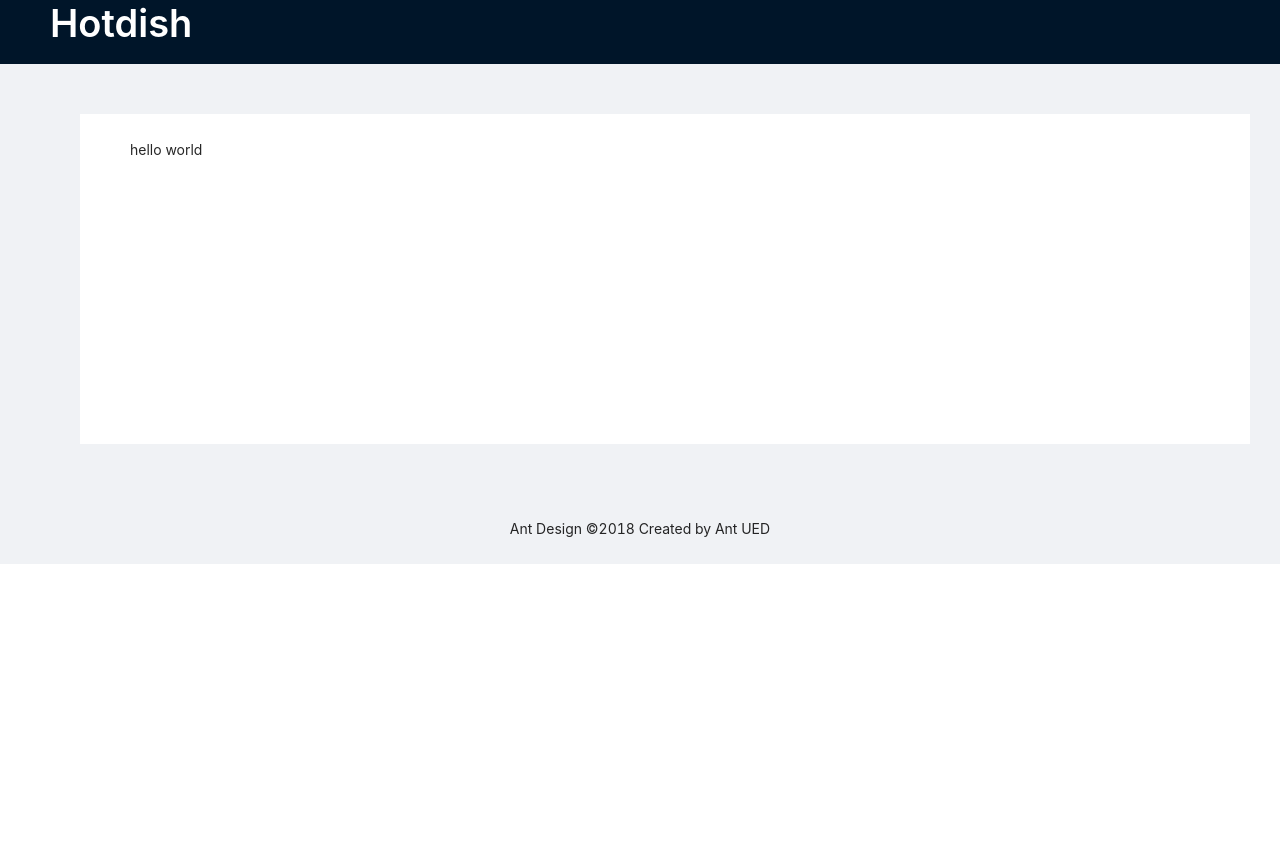
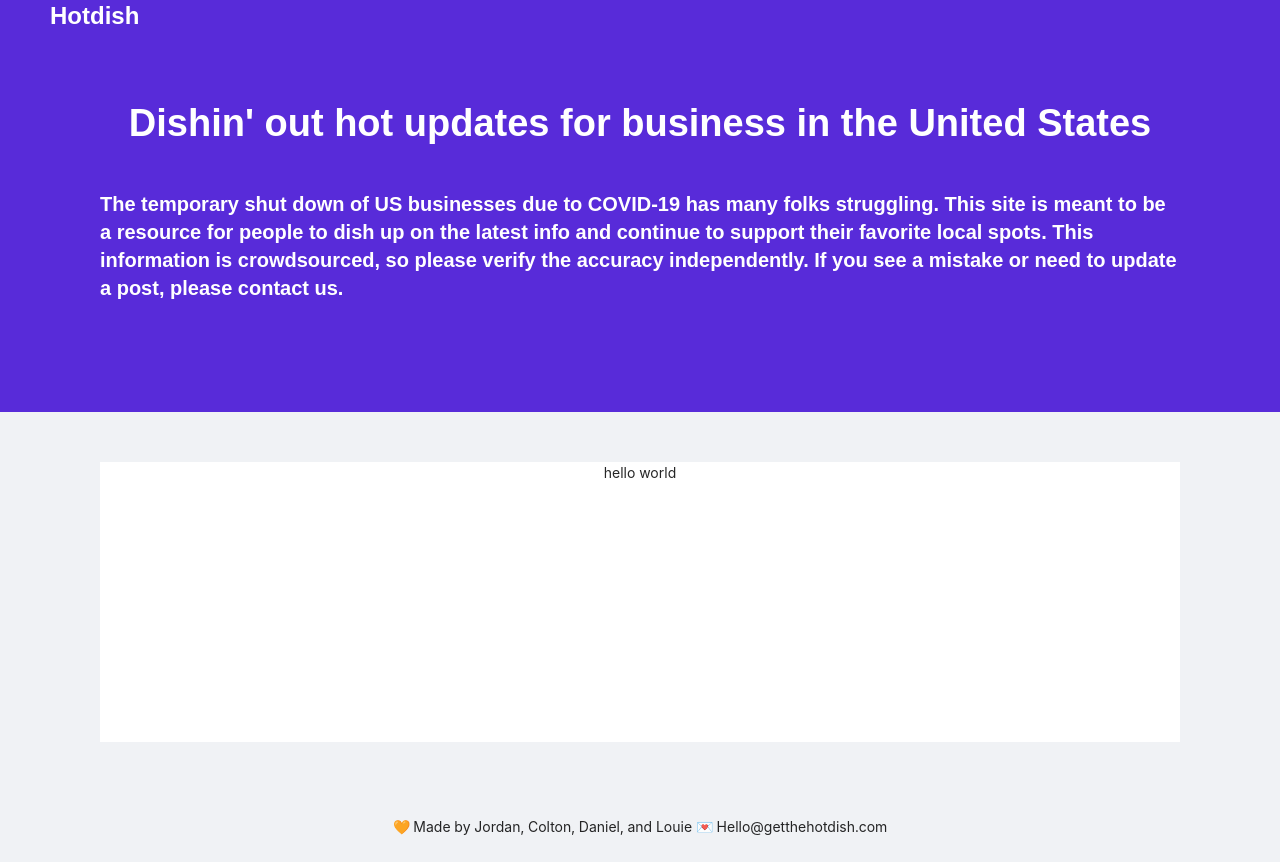
Before and after one commit to colathro/midwest-helps, a React (Create React App) app in the folder ClientApp/: page / in a window 1280 px wide. Before the commit the page ends 800 px from the top, so only its background shows below. Built offline with nearby package versions, Linux system fonts and the light colour scheme.

Commit message:
scss changes

```diff
--- a/ClientApp/src/App.scss
+++ b/ClientApp/src/App.scss
@@ -1,22 +1,62 @@
 /* Provide sufficient contrast against white background */
 @import '~antd/dist/antd.css';
 
+header.header-layout{
+  background: #582BD9;
+  position: fixed;
+  width: 100%;
+}
+
 h1.title {
   color: white;
+  font-family: Arial, Helvetica, sans-serif;
+  font-style: normal;
+}
+
+h3.title {
+  color: white;
+  font-family: Arial, Helvetica, sans-serif;
+  font-style: normal;
+}
+
+h3.header-title {
+  color: white;
+  font-family: Arial, Helvetica, sans-serif;
+  font-style: normal;
+}
+
+h4.title {
+  color: white;
+  font-family: Arial, Helvetica, sans-serif;
+  font-style: normal;
 }
 
 main.content-layout {
-  padding: 50px 30px 50px 80px;
+  background: #582BD9;
+  padding: 100px 100px 100px 100px;
+  min-height: 300px;
+  align-items: center;
 }
 
-section.site-layout-background {
+main.content-layout-main {
+  padding: 50px 100px 50px 100px;
+  align-items: center;
+}
+
+section.layout-white-background {
   background: white;
-  padding: 25px;
+  align-items: center;
+}
+
+section.layout-purple-background {
+  background: #582BD9;
+  align-items: center;
 }
 
 main.content-home {
   padding: 0px 25px;
   min-height: 280px;
+  align-items: center;
 }
 
 footer.footer-layout {
--- a/ClientApp/src/App.tsx
+++ b/ClientApp/src/App.tsx
@@ -7,20 +7,30 @@ import { Layout } from 'antd';
 import { Typography } from 'antd';
 
 const { Header, Content, Footer, Sider } = Layout;
-const { Title } = Typography;
+const { Title, Text } = Typography;
 
 export const App: React.FC = () => (
   <Layout>
-    <Header className="header">
-      <Title className="title">Hotdish</Title>
+    <Header className="header-layout">
+      <Title className="header-title" level={3}>Hotdish</Title>
     </Header>
     <Content className="content-layout">
-      <Layout className="site-layout-background">
+      <Layout className="layout-purple-background">
+        <Title className="title">Dishin' out hot updates for business in the United States</Title>
+        <Title className="title" level={4}>
+          The temporary shut down of US businesses due to COVID-19 has many folks struggling.
+          This site is meant to be a resource for people to dish up on the latest info and continue to support their favorite local spots.
+          This information is crowdsourced, so please verify the accuracy independently. If you see a mistake or need to update a post, please contact us.
+        </Title>
+      </Layout>
+    </Content>
+    <Content className="content-layout-main">
+      <Layout className="layout-white-background">
         <Content className="content-home">
           <Route exact path='/' component={Home} />
         </Content>
       </Layout>
     </Content>
-    <Footer className="footer-layout">Ant Design ©2018 Created by Ant UED</Footer>
+    <Footer className="footer-layout">🧡 Made by Jordan, Colton, Daniel, and Louie 💌 Hello@getthehotdish.com</Footer>
   </Layout>
 );
```
